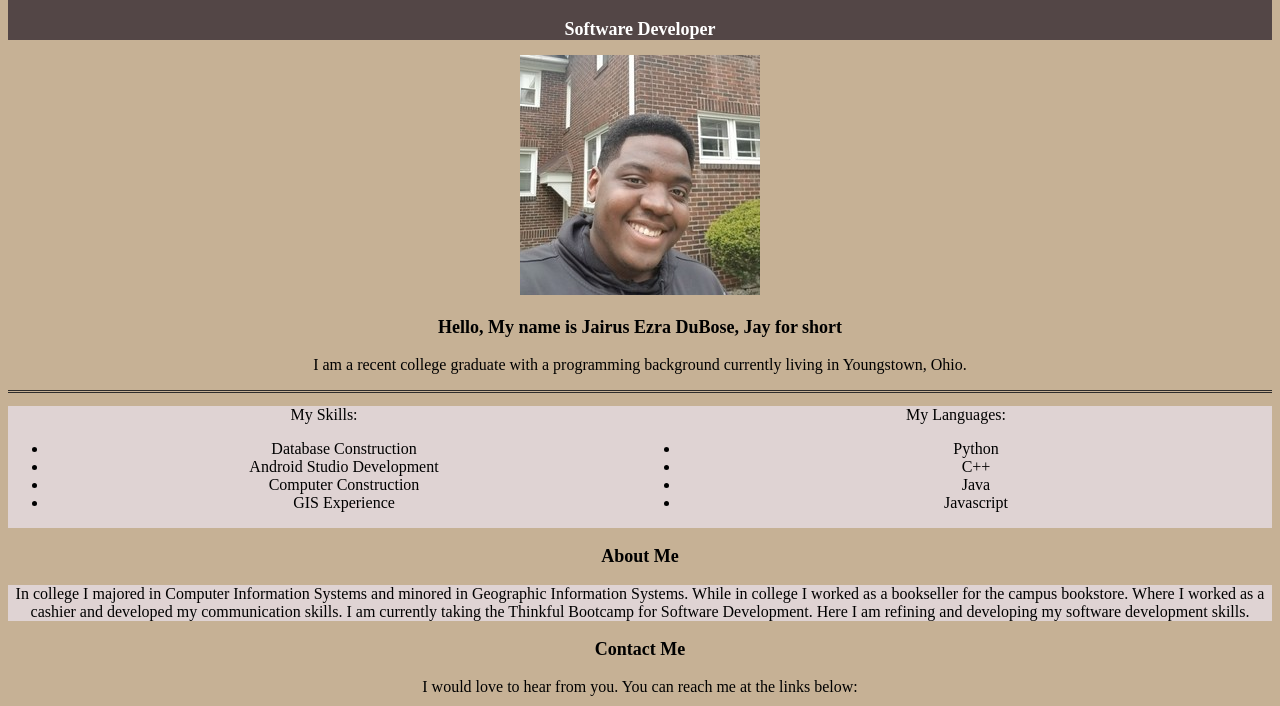
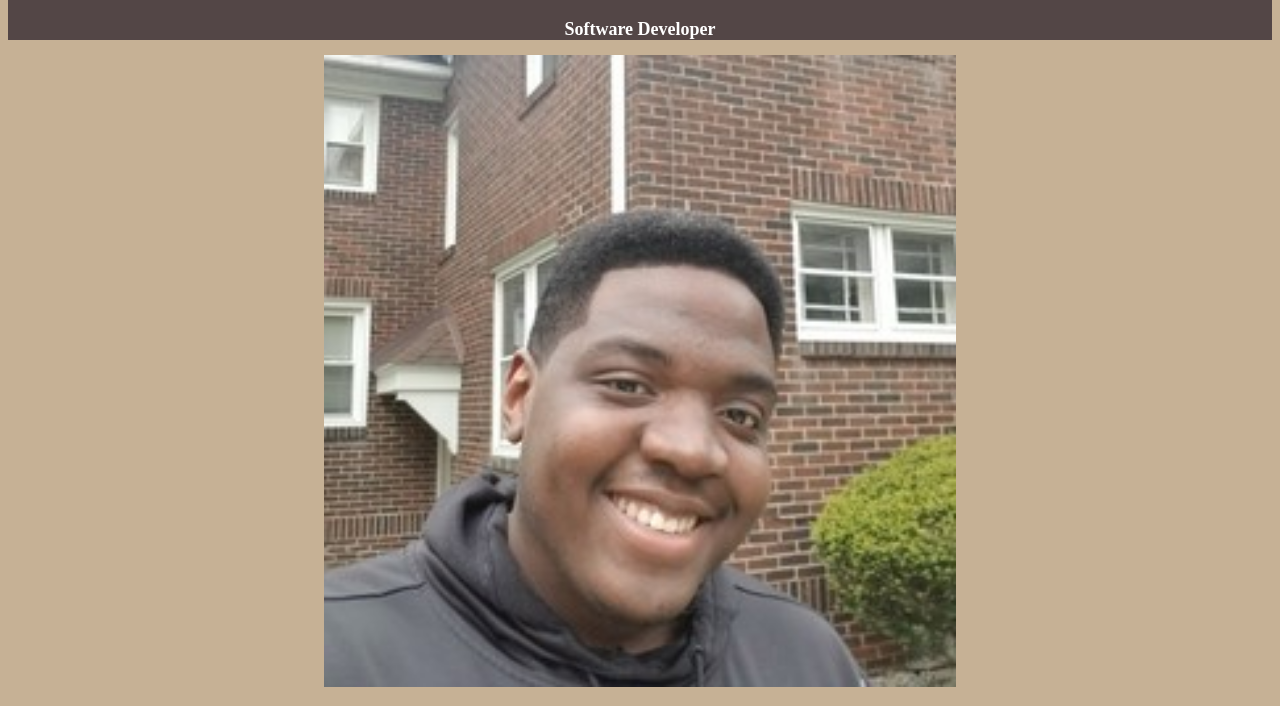
Before and after one commit to JaiDuB75/JairusEzraDuBose, a plain HTML site: page index.html in a window 1280 px wide. Shown: the part 61-767 px from the top of the page. Drawn offline with Linux system fonts and the light colour scheme.

Commit message:
Update style.css
Fixed CSS file issues according to validator.w3.org

```diff
--- a/style.css
+++ b/style.css
@@ -19,6 +19,7 @@ html{
     float: left;
     width: 50%;
     background-color: #dfd3d3;
+    padding: 50;
   } /*CSS Code for colums*/
 
   .row:after{
@@ -46,6 +47,6 @@ html{
     height: 5px;
     }
 
-img{
-width="50%"
-}
+    img{
+      width: 50%;
+    }
```
